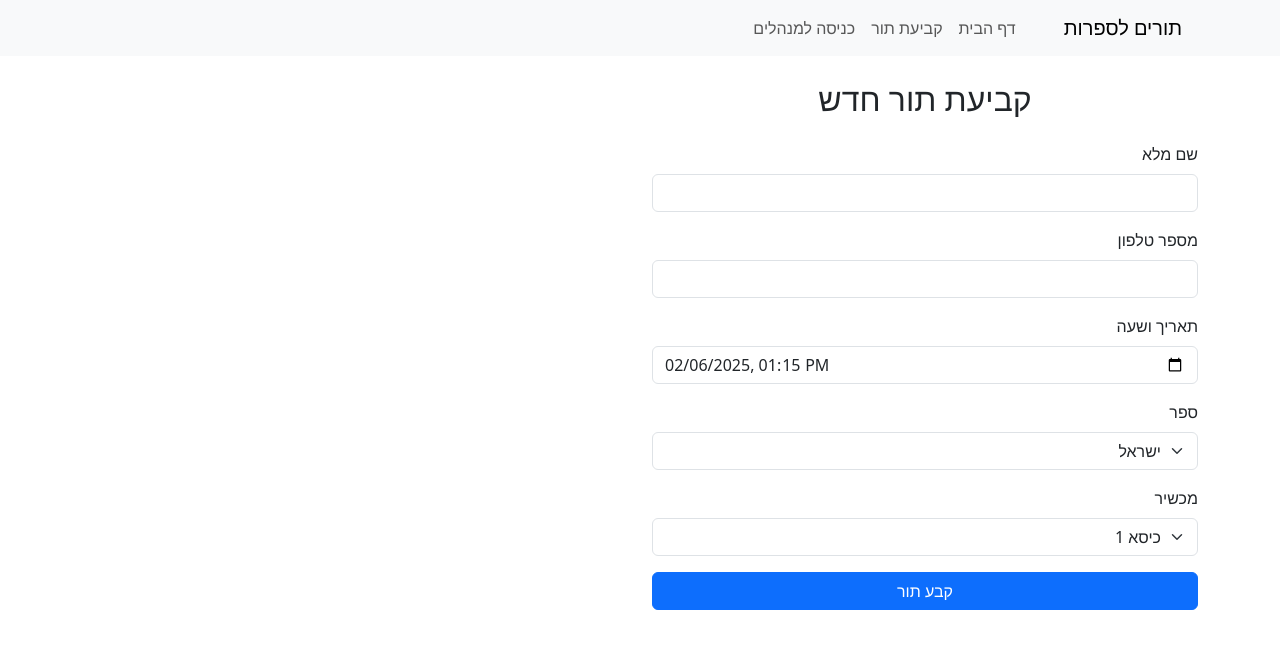
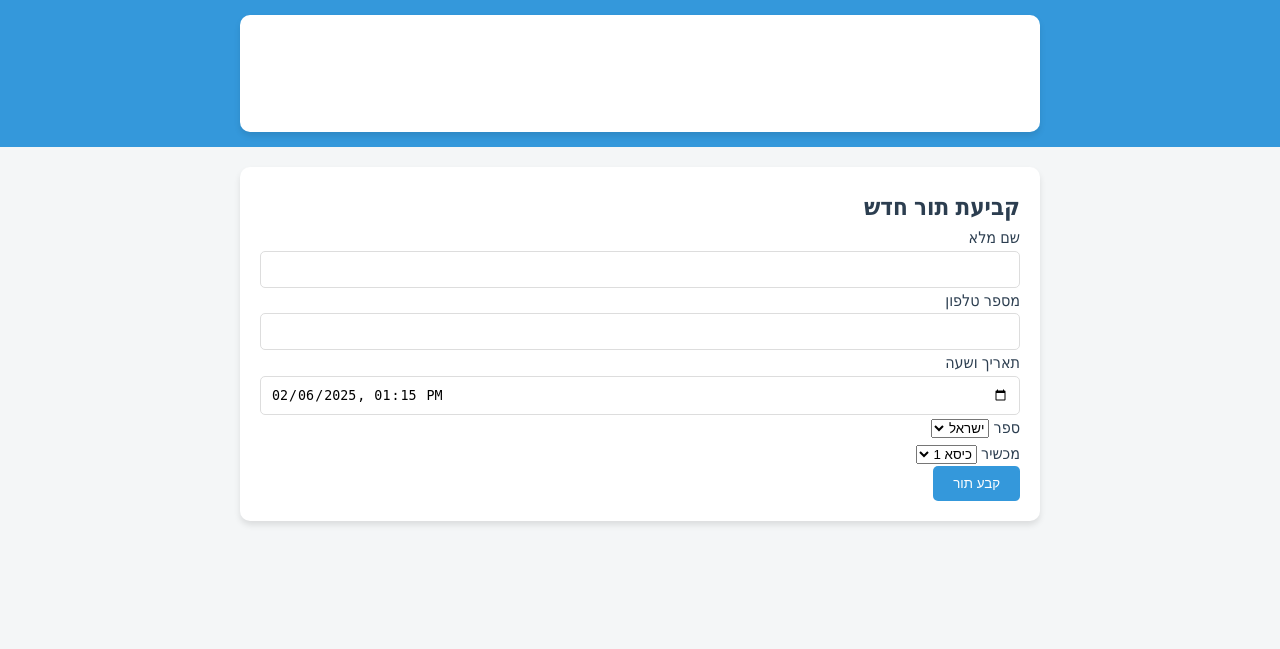
Before and after one commit to harel1sabag/Haircut-queues, a Flask app: page /book in a window 1280 px wide. Shown: the top 649 px of the page. Run offline with Flask 3, Linux system fonts and the light colour scheme; some libraries are stand-ins or nearby versions.

Commit message:
Enhance website design and user experience

```diff
--- a/app/static/css/style.css
+++ b/app/static/css/style.css
@@ -1,10 +1,100 @@
+:root {
+    --primary-color: #3498db;
+    --secondary-color: #2ecc71;
+    --background-color: #f4f6f7;
+    --text-color: #2c3e50;
+    --accent-color: #e74c3c;
+}
+
+* {
+    margin: 0;
+    padding: 0;
+    box-sizing: border-box;
+}
+
 body {
+    font-family: 'Segoe UI', Tahoma, Geneva, Verdana, sans-serif;
+    background-color: var(--background-color);
+    color: var(--text-color);
+    line-height: 1.6;
     direction: rtl;
     text-align: right;
 }
 
+.container {
+    max-width: 800px;
+    margin: 0 auto;
+    padding: 20px;
+    background-color: white;
+    box-shadow: 0 4px 6px rgba(0, 0, 0, 0.1);
+    border-radius: 10px;
+}
+
 .navbar {
+    background-color: var(--primary-color);
+    color: white;
+    padding: 15px;
+    text-align: center;
     margin-bottom: 20px;
+}
+
+.navbar a {
+    color: white;
+    text-decoration: none;
+    margin: 0 15px;
+    transition: color 0.3s ease;
+}
+
+.navbar a:hover {
+    color: var(--secondary-color);
+}
+
+.form-group {
+    margin-bottom: 15px;
+}
+
+.form-control {
+    width: 100%;
+    padding: 10px;
+    border: 1px solid #ddd;
+    border-radius: 5px;
+    transition: border-color 0.3s ease;
+}
+
+.form-control:focus {
+    outline: none;
+    border-color: var(--primary-color);
+}
+
+.btn {
+    display: inline-block;
+    background-color: var(--primary-color);
+    color: white;
+    padding: 10px 20px;
+    border: none;
+    border-radius: 5px;
+    cursor: pointer;
+    transition: background-color 0.3s ease;
+}
+
+.btn:hover {
+    background-color: var(--secondary-color);
+}
+
+.alert {
+    padding: 15px;
+    margin-bottom: 20px;
+    border-radius: 5px;
+}
+
+.alert-success {
+    background-color: #d4edda;
+    color: #155724;
+}
+
+.alert-danger {
+    background-color: #f8d7da;
+    color: #721c24;
 }
 
 .card {
@@ -17,3 +107,15 @@ body {
         padding-left: 15px;
     }
 }
+
+@media (max-width: 600px) {
+    .container {
+        width: 95%;
+        padding: 10px;
+    }
+
+    .navbar a {
+        display: block;
+        margin: 10px 0;
+    }
+}
--- a/app/static/js/main.js
+++ b/app/static/js/main.js
@@ -1,14 +1,17 @@
 document.addEventListener('DOMContentLoaded', function() {
-    // Datetime local input handling
+    // Datetime local input handling with Hebrew localization
     const dateInput = document.querySelector('input[type="datetime-local"]');
     if (dateInput) {
         const now = new Date();
         const localDateTime = new Date(now.getTime() - now.getTimezoneOffset() * 60000).toISOString().slice(0, 16);
         dateInput.min = localDateTime;
         dateInput.value = localDateTime;
+
+        // Add Hebrew placeholder
+        dateInput.setAttribute('placeholder', 'בחר תאריך ושעה');
     }
 
-    // Form validation
+    // Advanced Form Validation
     const form = document.querySelector('form');
     if (form) {
         form.addEventListener('submit', function(event) {
@@ -16,18 +19,75 @@ document.addEventListener('DOMContentLoaded', function() {
             const inputs = form.querySelectorAll('input, select');
 
             inputs.forEach(input => {
+                // Remove previous error states
+                input.classList.remove('is-invalid');
+
+                // Check for empty fields
                 if (!input.value.trim()) {
                     input.classList.add('is-invalid');
                     isValid = false;
-                } else {
-                    input.classList.remove('is-invalid');
+                }
+
+                // Specific validations
+                switch(input.name) {
+                    case 'phone':
+                        const phoneRegex = /^(0[2-9]\d{8}|[1-9]\d{7})$/;
+                        if (!phoneRegex.test(input.value)) {
+                            input.classList.add('is-invalid');
+                            isValid = false;
+                        }
+                        break;
+                    case 'email':
+                        const emailRegex = /^[^\s@]+@[^\s@]+\.[^\s@]+$/;
+                        if (!emailRegex.test(input.value)) {
+                            input.classList.add('is-invalid');
+                            isValid = false;
+                        }
+                        break;
                 }
             });
 
+            // Prevent form submission if validation fails
             if (!isValid) {
                 event.preventDefault();
-                alert('אנא מלא את כל השדות הנדרשים');
+                alert('אנא מלא את כל השדות בצורה תקינה');
             }
         });
     }
+
+    // Smooth scroll to top button
+    const scrollToTopBtn = document.createElement('button');
+    scrollToTopBtn.innerHTML = '&#9650;';
+    scrollToTopBtn.classList.add('scroll-to-top');
+    scrollToTopBtn.style.cssText = `
+        position: fixed;
+        bottom: 20px;
+        right: 20px;
+        display: none;
+        background-color: #3498db;
+        color: white;
+        border: none;
+        border-radius: 50%;
+        width: 50px;
+        height: 50px;
+        cursor: pointer;
+        font-size: 24px;
+        z-index: 1000;
+    `;
+    document.body.appendChild(scrollToTopBtn);
+
+    window.addEventListener('scroll', function() {
+        if (window.pageYOffset > 300) {
+            scrollToTopBtn.style.display = 'block';
+        } else {
+            scrollToTopBtn.style.display = 'none';
+        }
+    });
+
+    scrollToTopBtn.addEventListener('click', function() {
+        window.scrollTo({
+            top: 0,
+            behavior: 'smooth'
+        });
+    });
 });
--- a/app/templates/base.html
+++ b/app/templates/base.html
@@ -3,28 +3,21 @@
 <head>
     <meta charset="UTF-8">
     <meta name="viewport" content="width=device-width, initial-scale=1.0">
-    <title>{% block title %}תורים לספרות{% endblock %}</title>
-    <link href="https://cdn.jsdelivr.net/npm/bootstrap@5.3.0/dist/css/bootstrap.min.css" rel="stylesheet">
-    <link href="{{ url_for('static', filename='css/style.css') }}" rel="stylesheet">
+    <title>{% block title %}תור לספר{% endblock %}</title>
+    <link rel="stylesheet" href="{{ url_for('static', filename='css/style.css') }}">
+    <link rel="stylesheet" href="https://cdnjs.cloudflare.com/ajax/libs/font-awesome/5.15.3/css/all.min.css">
 </head>
 <body>
-    <nav class="navbar navbar-expand-lg navbar-light bg-light">
+    <nav class="navbar">
         <div class="container">
-            <a class="navbar-brand" href="{{ url_for('index') }}">תורים לספרות</a>
-            <button class="navbar-toggler" type="button" data-bs-toggle="collapse" data-bs-target="#navbarNav">
-                <span class="navbar-toggler-icon"></span>
-            </button>
-            <div class="collapse navbar-collapse" id="navbarNav">
+            <a class="navbar-brand" href="{{ url_for('index') }}"><i class="fas fa-home"></i> דף הבית</a>
             <ul class="navbar-nav">
                 <li class="nav-item">
-                        <a class="nav-link" href="{{ url_for('index') }}">דף הבית</a>
-                    </li>
-                    <li class="nav-item">
-                        <a class="nav-link" href="{{ url_for('book_appointment') }}">קביעת תור</a>
+                    <a class="nav-link" href="{{ url_for('book_appointment') }}"><i class="fas fa-calendar-plus"></i> קביעת תור</a>
                 </li>
                 {% if session.get('logged_in') %}
                 <li class="nav-item">
-                        <a class="nav-link" href="{{ url_for('manage_appointments') }}">ניהול תורים</a>
+                    <a class="nav-link" href="{{ url_for('manage_appointments') }}"><i class="fas fa-list-alt"></i> ניהול תורים</a>
                 </li>
                 <li class="nav-item">
                     <a class="nav-link" href="{{ url_for('logout') }}">התנתקות</a>
@@ -35,7 +28,6 @@
                 </li>
                 {% endif %}
             </ul>
-            </div>
         </div>
     </nav>
 
@@ -51,7 +43,6 @@
         {% block content %}{% endblock %}
     </div>
 
-    <script src="https://cdn.jsdelivr.net/npm/bootstrap@5.3.0/dist/js/bootstrap.bundle.min.js"></script>
     <script src="{{ url_for('static', filename='js/main.js') }}"></script>
 </body>
 </html>
```
Lines whose indentation alone changed are shown as unchanged.
